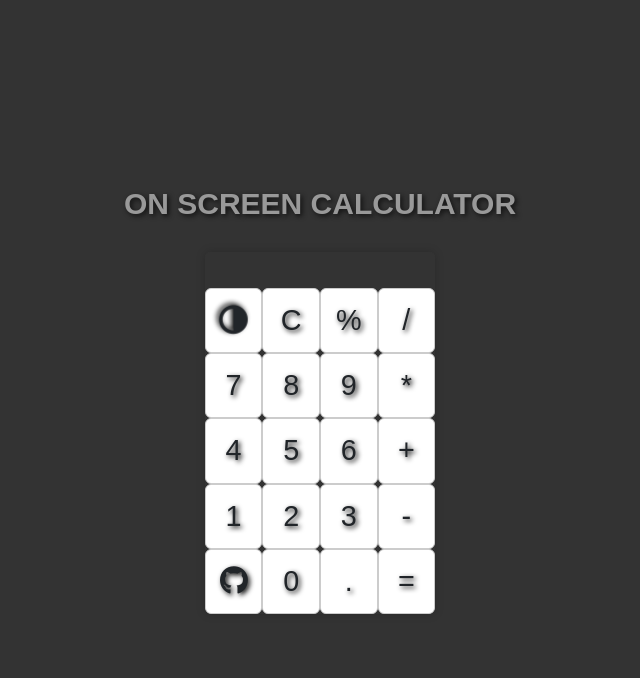
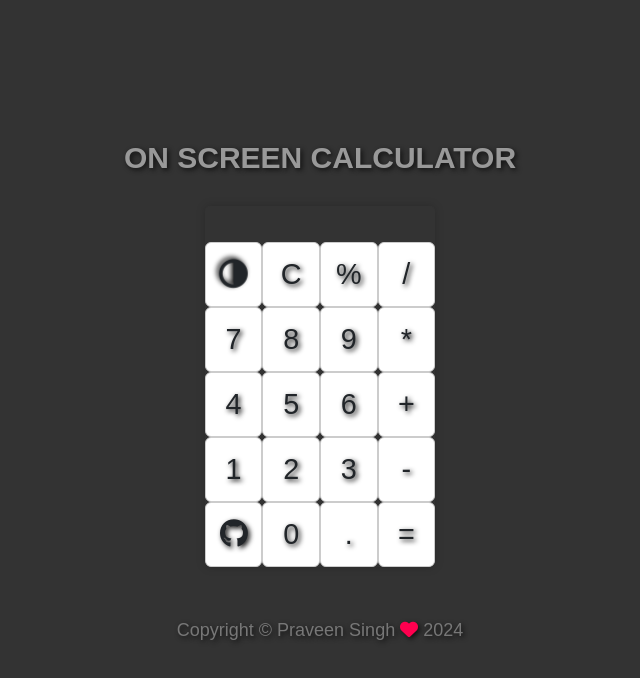
Before and after one commit to PraveenSinghKshatri/on-screen-calculator, a plain HTML site: page index.html in a window 1280 px wide. Shown: the whole page, without its empty margins (320-960 px from the left). Drawn offline with nearby package versions, Linux system fonts and the light colour scheme; a web font is replaced by a local one.

Commit message:
added footer

```diff
--- a/index.html
+++ b/index.html
@@ -47,7 +47,18 @@
             <button class="btn" onclick="calculate()">=</button>
         </div>
     </div>
+    <footer class="footer">
+        <p>
+          Copyright © Praveen Singh <i class="fa-solid fa-heart fa-beat" style="color: #ff004f;"></i></a>
+          <script>
+            document.write(new Date().getFullYear())
+          </script>
+
+        </p>
+      </footer>
 </div>
+
+
 
 
     <script src="./script.js"></script>
--- a/styles.css
+++ b/styles.css
@@ -72,6 +72,12 @@ h1{
     background-color: #eee;
 }
 
+.footer{
+    color: #777;
+    margin-top: 50px;
+    font-size: 18px;
+}
+
 
 /* Your existing styles remain unchanged */
 
```
